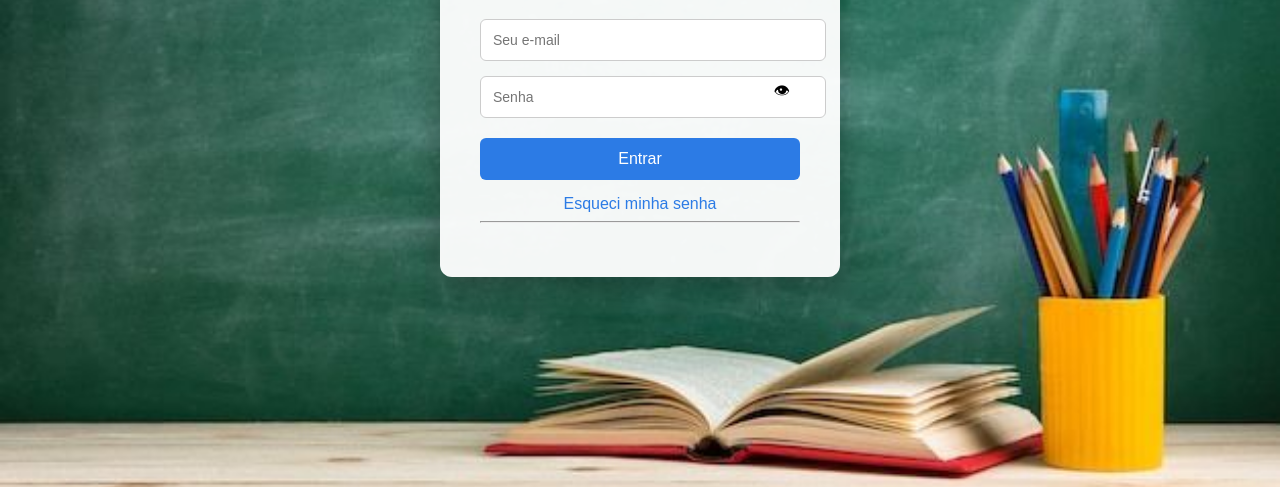
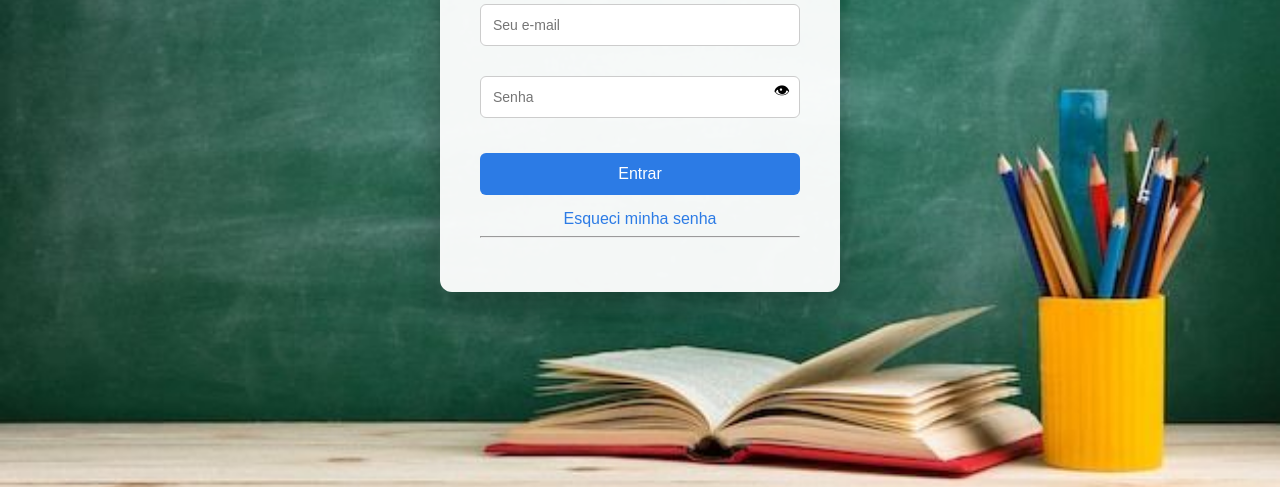
Before and after one commit to emersonmeneses/Lista-Presenca, a plain HTML site: page index.html in a window 1280 px wide. Shown: the part 313-800 px from the top of the page. Drawn offline with Linux system fonts and the light colour scheme.

Commit message:
Update style.css

```diff
--- a/css/style.css
+++ b/css/style.css
@@ -133,3 +133,11 @@ margin-top:10px;
 font-size:14px;
 
 }
+.login-container input{
+width:100%;
+padding:12px;
+margin-bottom:15px;
+border-radius:6px;
+border:1px solid #ccc;
+box-sizing:border-box;
+}
```
